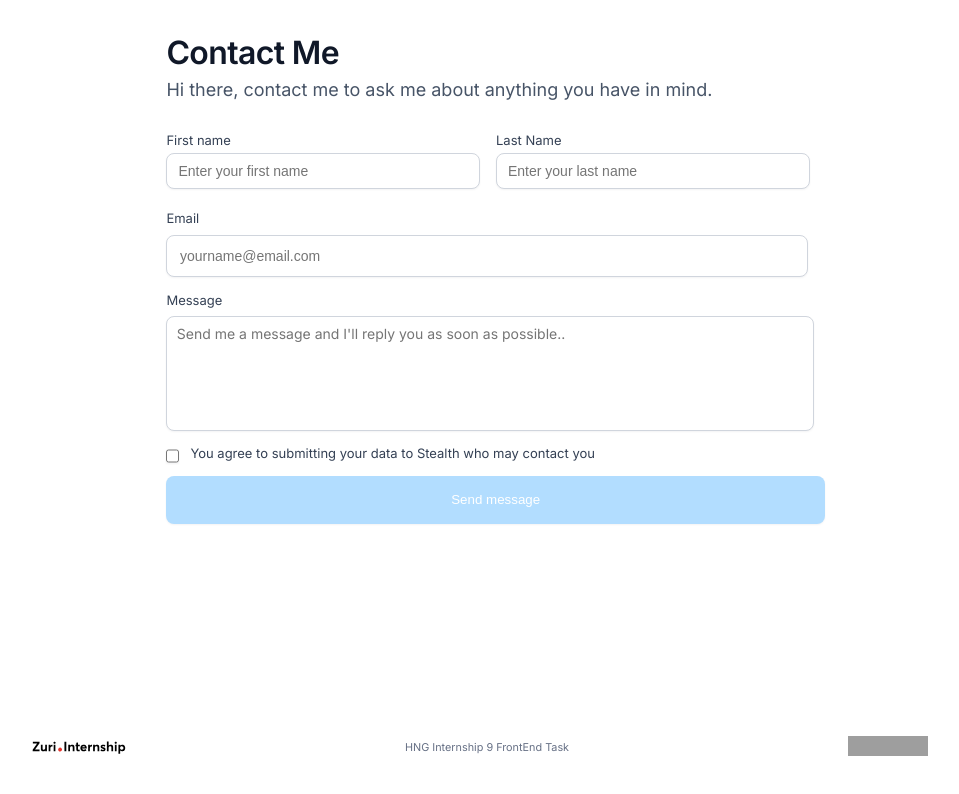
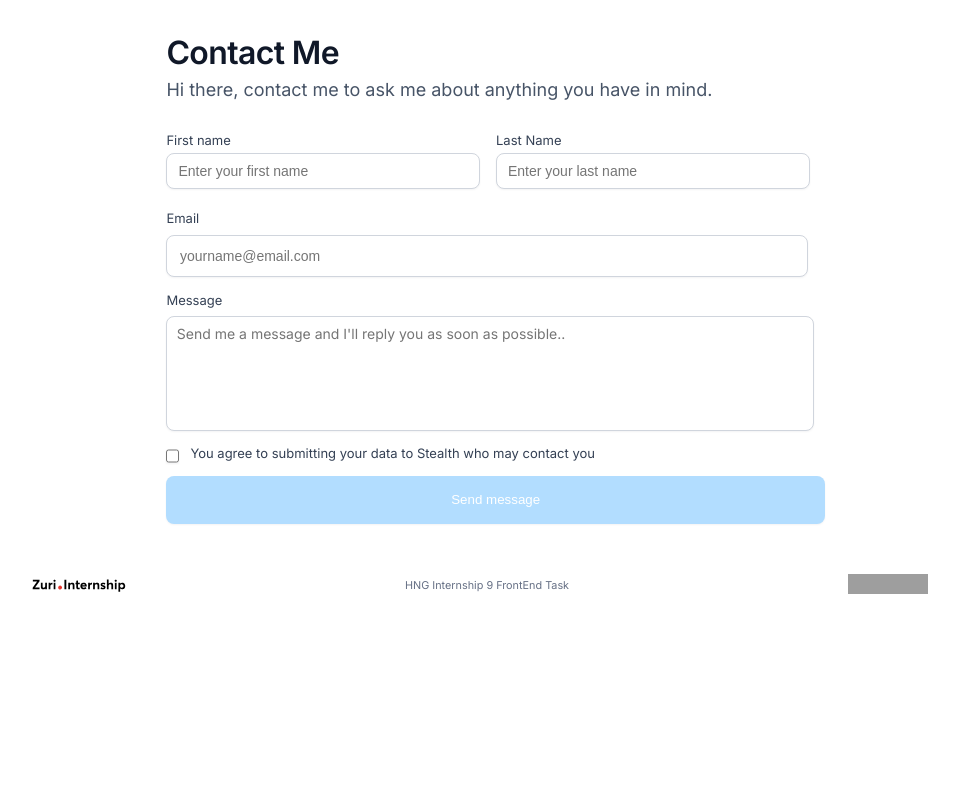
Before and after one commit to Ra-Kim/FE-Stage1, a React (Create React App) app: page /contact in a window 1280 px wide. Shown: the top 794 px of the page, without its empty margins (160-1119 px from the left). Built offline with nearby package versions, Linux system fonts and the light colour scheme; grey boxes are pictures that could not be loaded.

Commit message:
style: fixed the footer respomsiveness

```diff
--- a/src/styles.css
+++ b/src/styles.css
@@ -76,7 +76,7 @@ a {
 }
 
 footer {
-    height: 10vh;
+    height: 70px;
     margin:auto;
     width: 70%;
     display: flex;
@@ -90,7 +90,7 @@ footer p {
 }
 
 .contact-container {
-    height: 85vh;
+    /* height: 85vh; */
     width: 70%;
     padding: 1%;
     margin: auto;
```
